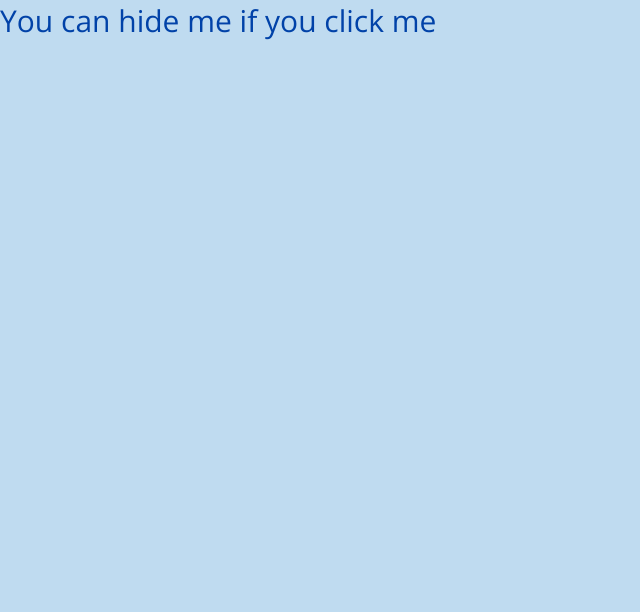
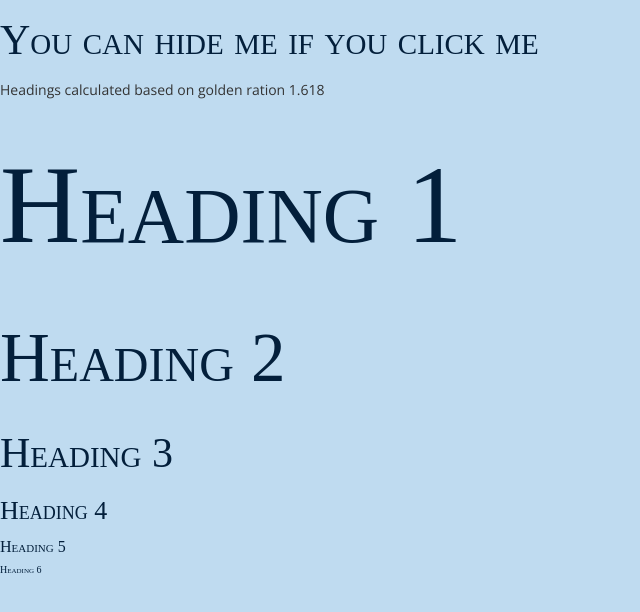
Before and after one commit to RodikYermak/Framework, a plain HTML site: page root/index.html in a window 1280 px wide. Shown: the whole page, without its empty margins (0-640 px from the left). Drawn offline with nearby package versions, Linux system fonts and the light colour scheme.

Commit message:
headings
properties:
font-sizes: 1.618 Golden Ratio
color: darkOcean
font-family: Times New Roman
font-variant: small-caps
font-weight: 400
margins: .25em 0

```diff
--- a/root/index.html
+++ b/root/index.html
@@ -5,8 +5,8 @@
     <meta name="viewport" content="width=device-width, initial-scale=1.0" />
     <meta http-equiv="X-UA-Compatible" content="ie=edge" />
     <!-- Link Css -->
-    <link rel="stylesheet" href="css/main.css" />
-    <!-- <link rel="stylesheet" href="../dist/css/main.min.css" /> -->
+    <!-- <link rel="stylesheet" href="css/main.css" /> -->
+    <link rel="stylesheet" href="../dist/css/main.min.css" />
     <!-- Link Font Awesome -->
     <link
       rel="stylesheet"
@@ -17,7 +17,14 @@
     <title>Framework</title>
   </head>
   <body>
-    <h1>You can hide me if you click me</h1>
+    <h3 class="hide">You can hide me if you click me</h3>
+    <p>Headings calculated based on golden ration 1.618</p>
+    <h1>Heading 1</h1>
+    <h2>Heading 2</h2>
+    <h3>Heading 3</h3>
+    <h4>Heading 4</h4>
+    <h5>Heading 5</h5>
+    <h6>Heading 6</h6>
 
     <!-- Link jQuery -->
     <script src="https://ajax.googleapis.com/ajax/libs/jquery/3.4.1/jquery.min.js"></script>
--- a/root/sass/2-base/_base-dir.sass
+++ b/root/sass/2-base/_base-dir.sass
@@ -3,3 +3,4 @@
 // rules applied to elements, selectors, discendents, child selectors, pseudo classes, top level based styles, headers, default link styles, default fount styles, body, attributes, backgrounds
 
 @import "base"
+@import "headings"
--- a/root/sass/2-base/_base.sass
+++ b/root/sass/2-base/_base.sass
@@ -6,14 +6,7 @@ body
 	font-family: $font-stack
 	font-size: $font-size
 
-h1
-	font-size: 30px
-	margin-bottom: .5em
-	color: $oceanBlue
 
-h2
-	font-size: 20px
-	margin-bottom: .25em
 
 p
 	margin-bottom: .75em
--- /dev/null
+++ b/root/sass/2-base/_headings.sass
@@ -0,0 +1,35 @@
+// Golden Ration 1.618
+
+h1,
+h2,
+h3,
+h4,
+h5,
+h6
+    color: $darkOcean
+    font-family: "Times New Roman", Times, serif
+    font-variant: small-caps
+    font-weight: 400
+    margin-top: .25em
+    margin-bottom: .25em
+    margin-left: 0
+    margin-right: 0
+
+
+h1
+	font-size: 111px
+
+h2
+	font-size: 69px
+
+h3
+	font-size: 42px
+
+h4
+	font-size: 26px
+
+h5
+	font-size: 16px
+
+h6
+	font-size: 10px
--- a/root/scripts/main.js
+++ b/root/scripts/main.js
@@ -1,5 +1,5 @@
 $(document).ready(function() {
-  $('h1').click(function() {
+  $('.hide').click(function() {
     $(this).hide();
   });
 });
```
Also changed, not shown: dist/css/main.min.css, root/sass/0-global/_variables.sass (line endings or trailing spaces), 1 other file.
